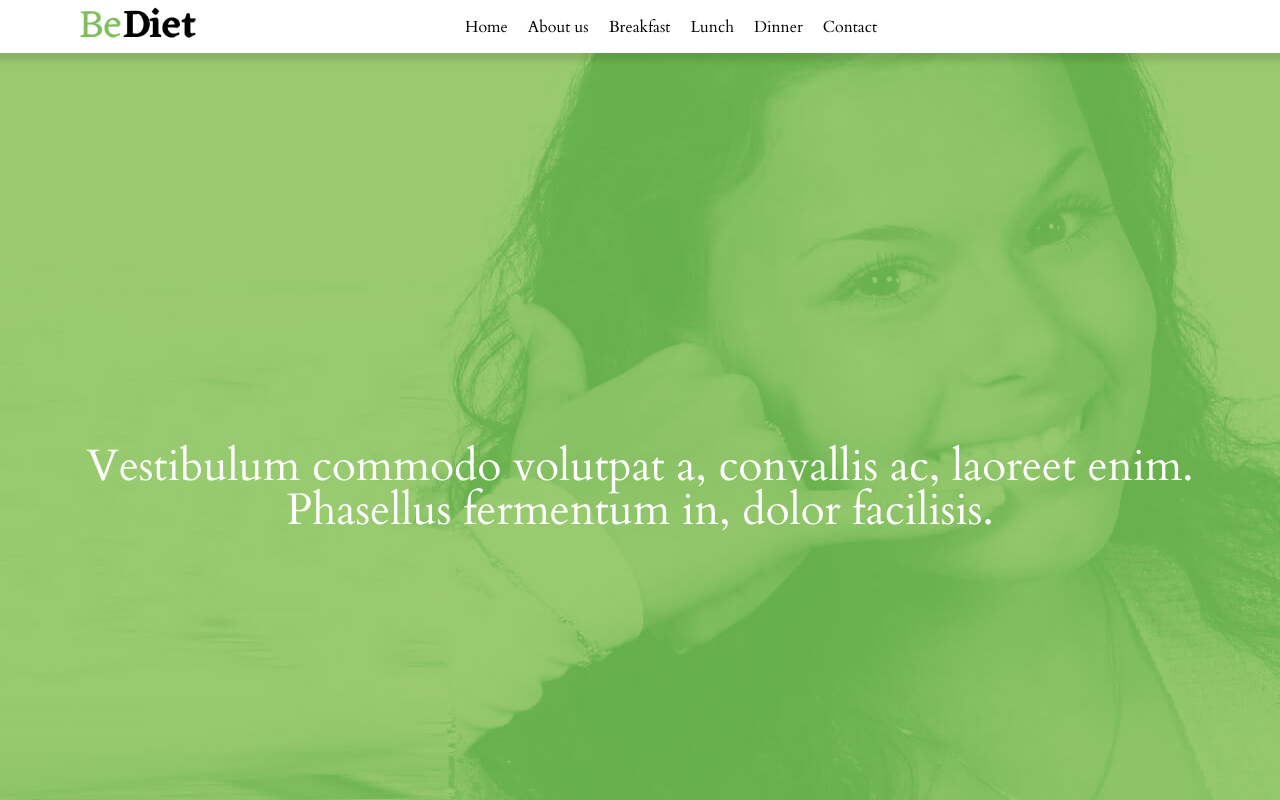
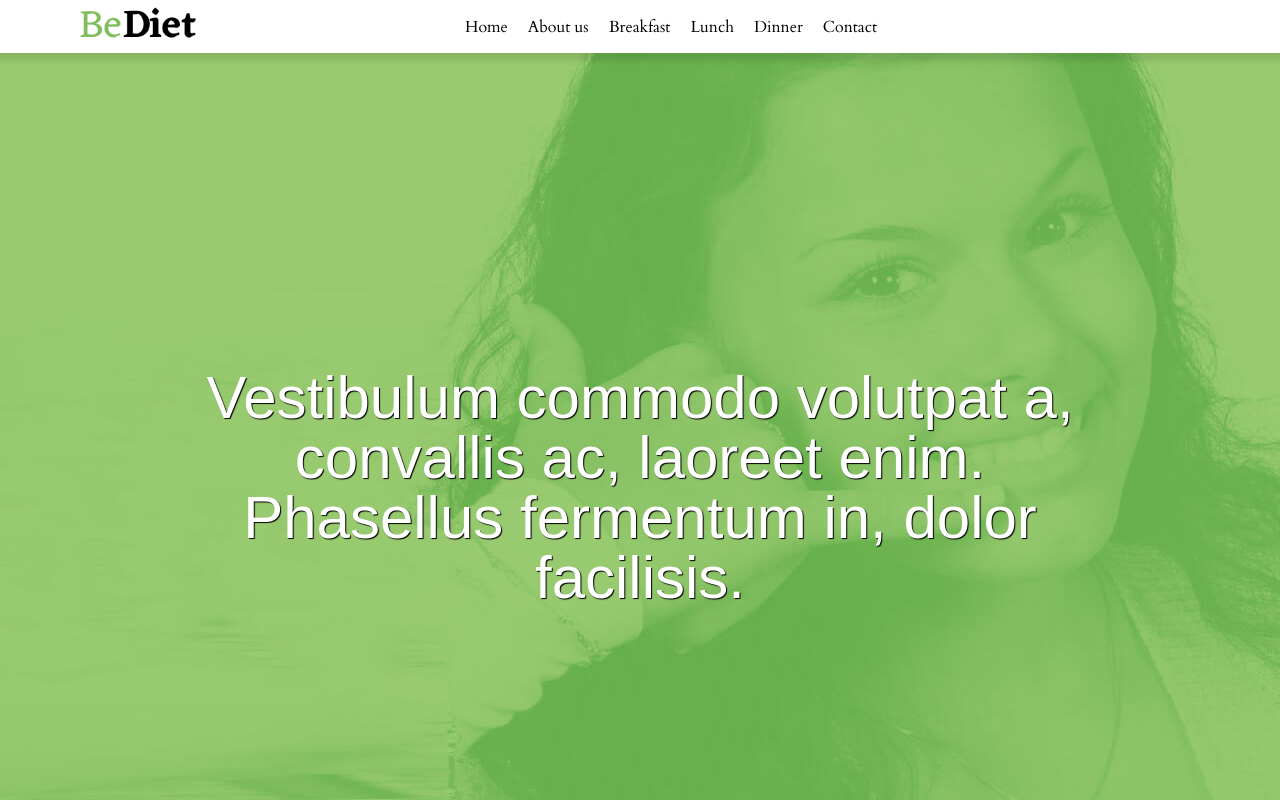
Before and after one commit to o-gtkv/blog-on-react, a React (Create React App) app: page /contact in a window 1280 px wide. Shown: the top 800 px of the page. Built offline with nearby package versions, Linux system fonts and the light colour scheme; a web font is replaced by a local one.

Commit message:
fix ContactPage

```diff
--- a/src/App/Main/ContactPage/ContactPage.js
+++ b/src/App/Main/ContactPage/ContactPage.js
@@ -13,7 +13,7 @@ const ContactPage = () => {
     return (
         <div className="contact-page">
             <CenteredItemsContainer backgroundImage={"/img/home_diet_sectionbg4.jpg"} height={"870px"}>
-                <h2 className="text-color-white">Vestibulum commodo volutpat a, convallis ac, laoreet enim. Phasellus fermentum in, dolor facilisis.</h2>
+                <h2 className="large-content-text">Vestibulum commodo volutpat a, convallis ac, laoreet enim. Phasellus fermentum in, dolor facilisis.</h2>
             </CenteredItemsContainer>
             <div className="container">
                 <div className="row row--justify-center contact-page__contact-block">
```
